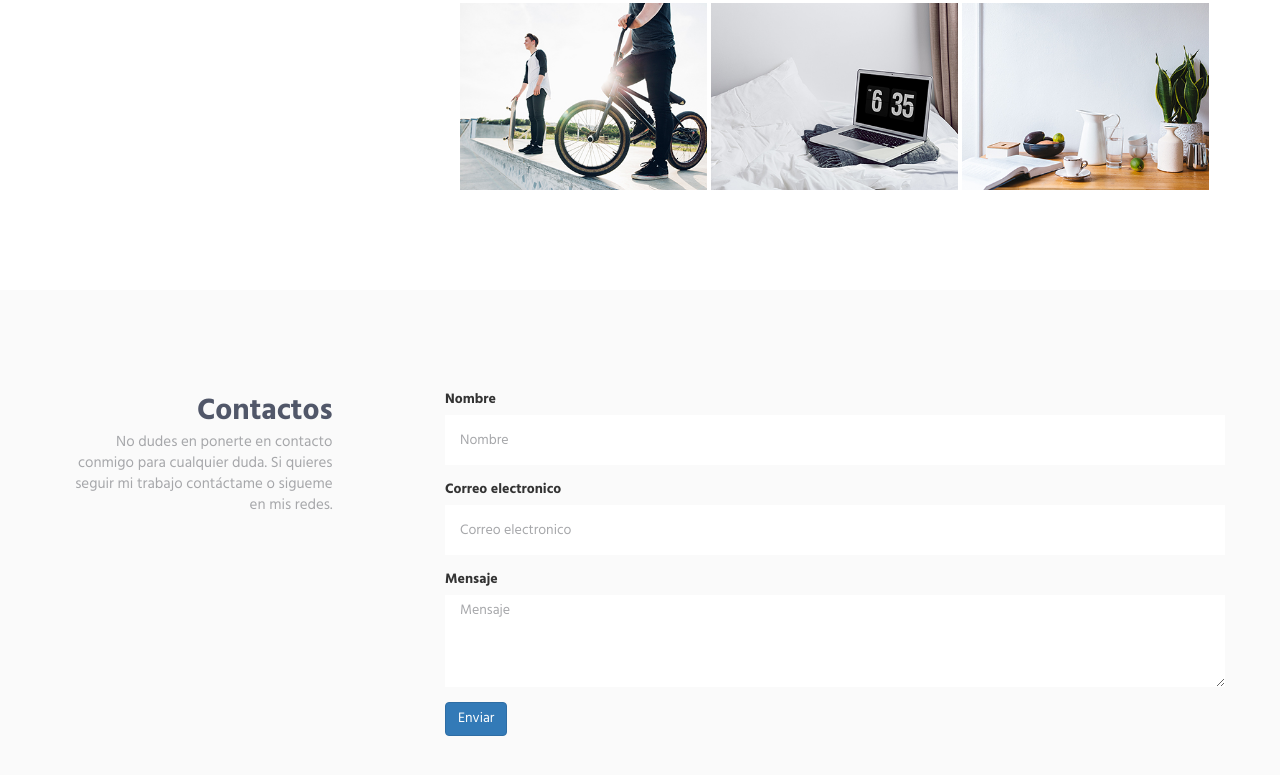
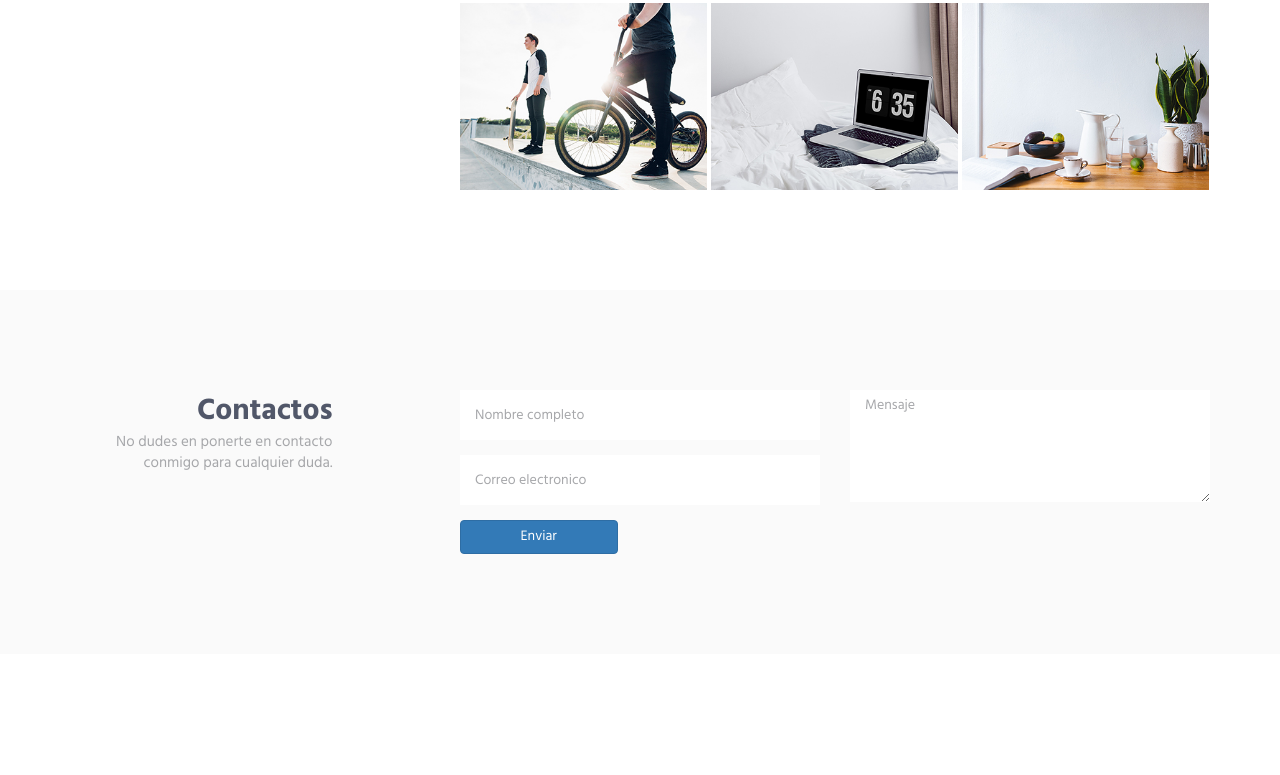
Before and after one commit to gildder/gildder.github.io, a website: page index.html in a window 1280 px wide. Shown: the part 1769-2544 px from the top of the page. After the commit the page ends 2504 px from the top, so only its background shows below. Drawn offline with Linux system fonts and the light colour scheme.

Commit message:
Se cambio la descripcion del acerca de mi, secciones y cambio el formulario de contactos.

```diff
--- a/index.html
+++ b/index.html
@@ -30,8 +30,8 @@
 
           <div class="logo">
             <a class="logo-wrap" href="#body">
-              <img class="logo-img logo-img-main"  src="img/logo01-dark.png" alt="gildder Logo" />
-              <img class="logo-img logo-img-active"  src="img/logo01.png" alt="gildder Logo" />
+              <img class="logo-img logo-img-main" src="img/logo01-dark.png" alt="gildder Logo" />
+              <img class="logo-img logo-img-active" src="img/logo01.png" alt="gildder Logo" />
             </a>
           </div>
         </div>
@@ -103,10 +103,13 @@
         <div class="col-sm-8 col-sm-offset-1">
           <div class="margin-b-60">
             <p>
-              Soy Gildder Guerrero, investigador apasionado y curioso de nuevas tecnologias, enfocado al analisis de datos, aplicación de métodos estadisticos, visualizacion de datos y comunicacion de resultados.
+              Soy Gildder Guerrero, investigador apasionado y curioso de nuevas tecnologias, enfocado al analisis de
+              datos, aplicación de métodos estadisticos, visualizacion de datos y comunicacion de resultados.
             </p>
             <p>
-              Me gusta hacer deporte (resistencia), tener una vida sada. Me encanta ayudar en proyectos enfocados a mi interes. <br>Aquí encontraras algunos de mis proyectos que espero te ayuden en lo que necesites. Y si necesitas una mano ayuda puedes <a>contactame</a>.
+              Me gusta hacer deporte (resistencia), tener una vida sada. Me encanta ayudar en proyectos enfocados a mi
+              interes. <br>Aquí encontraras algunos de mis proyectos que espero te ayuden en lo que necesites. Y si
+              necesitas una mano ayuda puedes <a>contactame</a>.
             </p>
           </div>
         </div>
@@ -121,7 +124,8 @@
           <div class="col-sm-3 sm-margin-b-30">
             <div class="text-right sm-text-left">
               <h2 class="margin-b-0">Servicios</h2>
-              <p>Tengo experiencia en limpiar, analizar, interpretar y visualizar sus datos. Espero ayudarte a hacer un mejor uso de tus datos. </p>
+              <p>Tengo experiencia en limpiar, analizar, interpretar y visualizar sus datos. Espero ayudarte a hacer un
+                mejor uso de tus datos. </p>
             </div>
           </div>
           <div class="col-sm-8 col-sm-offset-1">
@@ -149,7 +153,7 @@
                   <div class="service-info">
                     <h3 class="color-white">Tamaño de Vacunados</h3>
                     <p class="color-white margin-b-5">
-                      Vemos el total de vacunas por unidad de  Pais
+                      Vemos el total de vacunas por unidad de Pais
                     </p>
                   </div>
                   <a href="#" class="content-wrapper-link"></a>
@@ -513,26 +517,32 @@
           <div class="col-sm-3 sm-margin-b-30">
             <div class="text-right sm-text-left">
               <h2 class="margin-b-0">Contactos</h2>
-              <p>No dudes en ponerte en contacto conmigo para cualquier duda. Si quieres seguir mi trabajo contáctame o sigueme en mis redes.</p>
+              <p>No dudes en ponerte en contacto conmigo para cualquier duda.</p>
             </div>
           </div>
           <div class="col-sm-8 col-sm-offset-1">
             <div class="row">
               <form action="#" method="post">
-                <div class="form-group">
-                  <label for="nombre">Nombre</label>
-                  <input type="text" class="form-control" name="nombre" id="nombre" placeholder="Nombre">
+                <div class="col-12 col-sm-12 col-md-6 col-lg-6 px-0">
+                  <div class="form-group">
+                    <input type="text" class="form-control" name="nombre" id="nombre" placeholder="Nombre completo"
+                      maxlength="100">
+                  </div>
+                  <div class="form-group">
+                    <input type="email" class="form-control" name="email" id="email" placeholder="Correo electronico">
+                  </div>
                 </div>
-                <div class="form-group">
-                  <label for="email">Correo electronico</label>
-                  <input type="email" class="form-control" name="email" id="email" placeholder="Correo electronico">
+                <div class="col-12 col-sm-12  col-md-6 col-lg-6 px-0">
+                  <div class="form-group">
+                    <textarea id="mensaje" class="form-control" name="mensaje" placeholder="Mensaje" rows="5" cols="50"
+                      maxlength="500"></textarea>
+                  </div>
                 </div>
-                <div class="form-group">
-                  <label for="mensaje">Mensaje</label>
-                  <textarea id="mensaje" class="form-control" name="mensaje" placeholder="Mensaje" rows="4"
-                    cols="50"></textarea>
+                <div class="row col-12 col-sm-12 col-md-12 col-lg-12 px-0 mx-0">
+                  <div class="col-12 col-sm-12 col-md-3 col-lg-3">
+                    <input type="submit" value="Enviar" class="btn btn-primary btn-md btn-block" aria-pressed="true">
+                  </div>
                 </div>
-                <input type="submit" value="Enviar" class="btn btn-primary" aria-pressed="true">
               </form>
             </div>
           </div>
```
